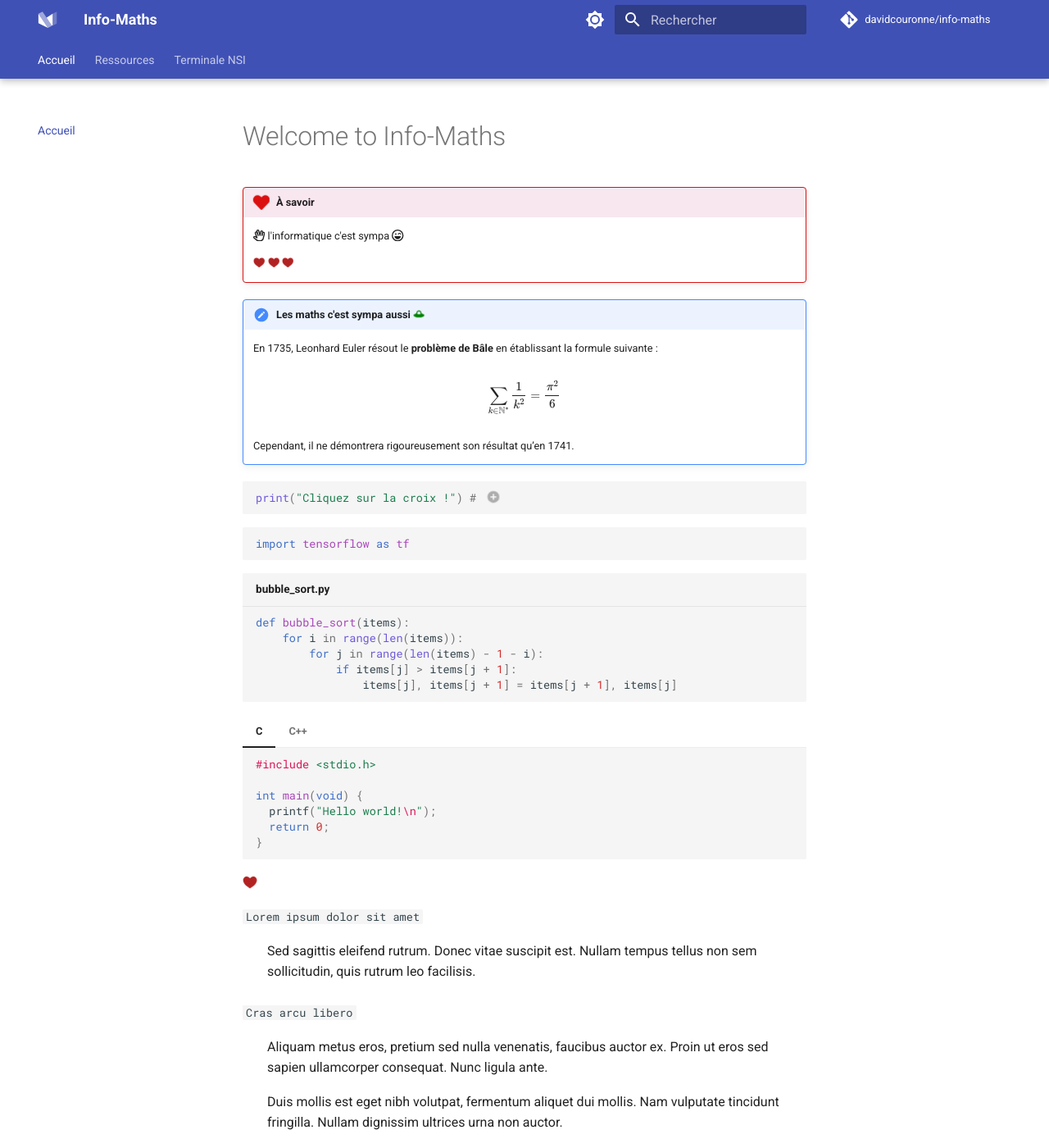
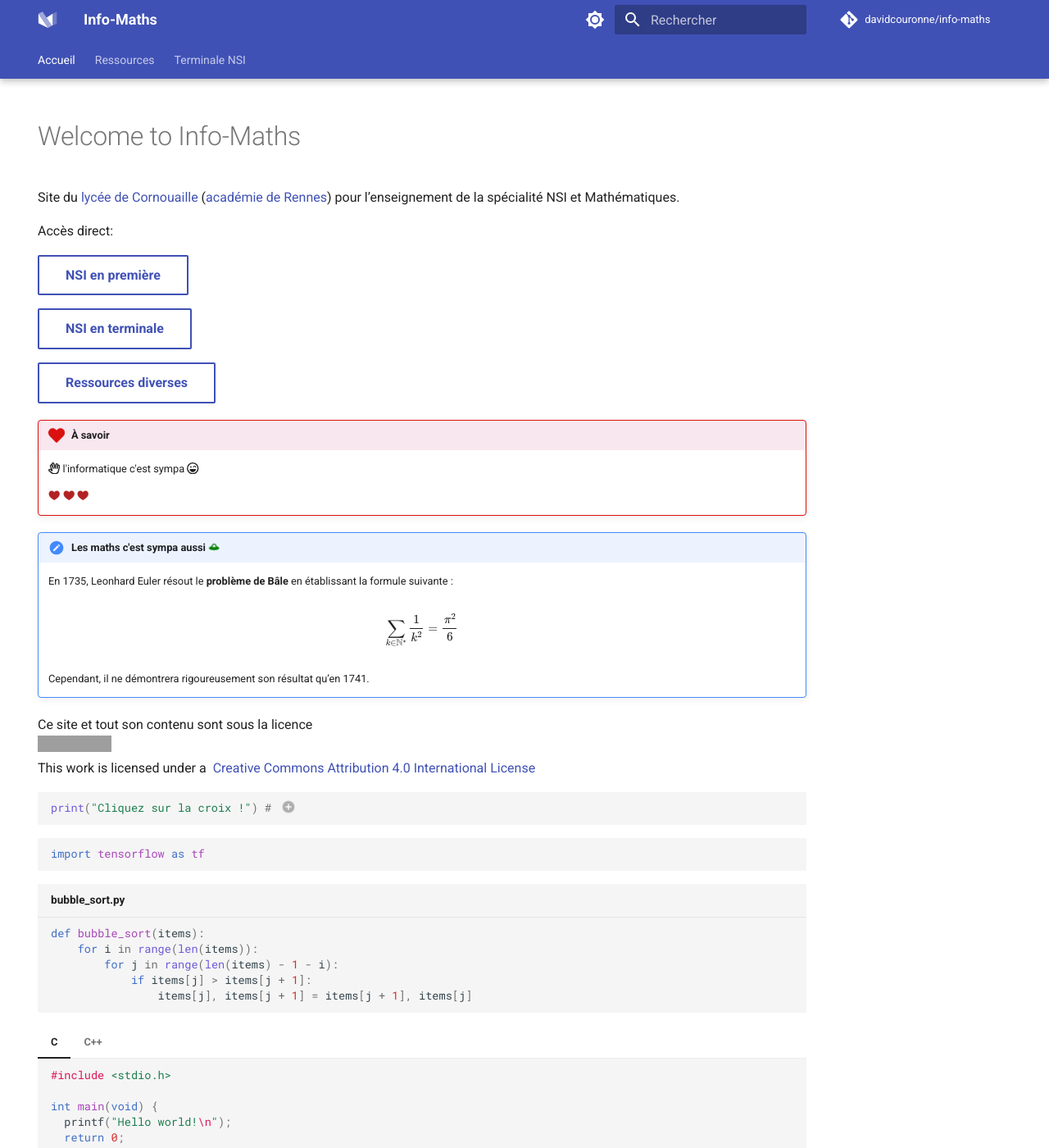
Before and after one commit to infocornouaille/info-maths, an MkDocs documentation site: the page built from docs/index.md, in a window 1280 px wide and 1400 px high. Shown: the whole window at 82% size. Built offline with MkDocs 1.6.1 and Material for MkDocs 9.7.7, drawn with Linux system fonts in a browser that asks for light colours; emoji names are drawn with the system emoji font; comment, search, counter and statistics services are not loaded; grey boxes are pictures that could not be loaded.

Commit message:
Update index.md

````diff
--- a/docs/index.md
+++ b/docs/index.md
@@ -1,4 +1,16 @@
+hide: - navigation  in index.md
+
 # Welcome to Info-Maths
+
+Site du [lycée de Cornouaille](https://lycee-de-cornouaille-quimper.ac-rennes.fr){target=_blank} ([académie de Rennes](https://www.ac-rennes.fr){target=_blank}) pour l’enseignement de la spécialité NSI et Mathématiques.
+
+Accès direct:
+
+[NSI en première](premiere/index.md){.md-button}
+
+[NSI en terminale](terminales/index.md){.md-button}
+
+[Ressources diverses](ressources/conda.md){.md-button}
 
 !!! savoir "À savoir"
 
@@ -15,6 +27,12 @@
     $$\sum\limits_{k\in\mathbb N^*} \frac 1 {k^2} = \frac {\pi^2}6$$
 
     Cependant, il ne démontrera rigoureusement son résultat qu’en 1741.
+
+
+
+<div class="centre">Ce site et tout son contenu sont sous la licence</div>
+<div class="centre"><a rel="license" href="http://creativecommons.org/licenses/by/4.0/" target=_blank><img alt="Creative Commons License" style="border-width:0" src="https://i.creativecommons.org/l/by/4.0/88x31.png" /></a></div>
+<div class="centre">This work is licensed under a &nbsp;<a rel="license" href="http://creativecommons.org/licenses/by/4.0/">Creative Commons Attribution 4.0 International License</a></div>
 
 
 ```python
````
